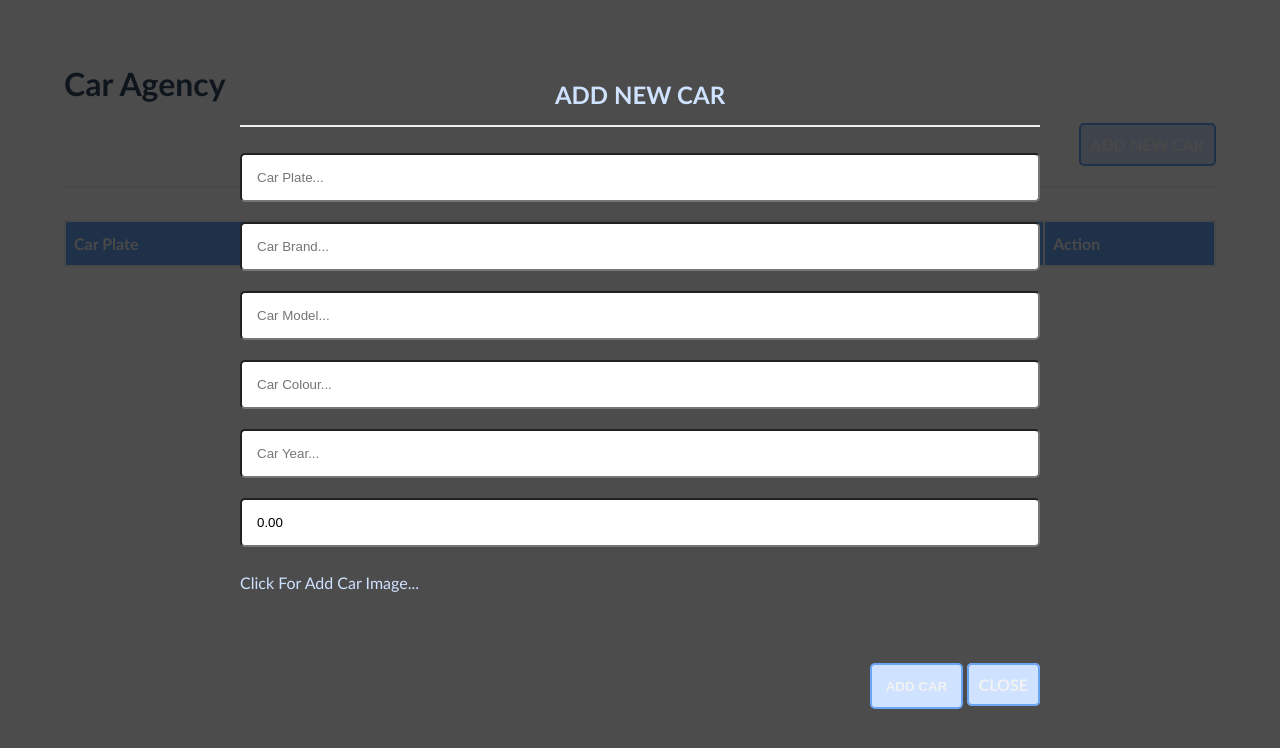
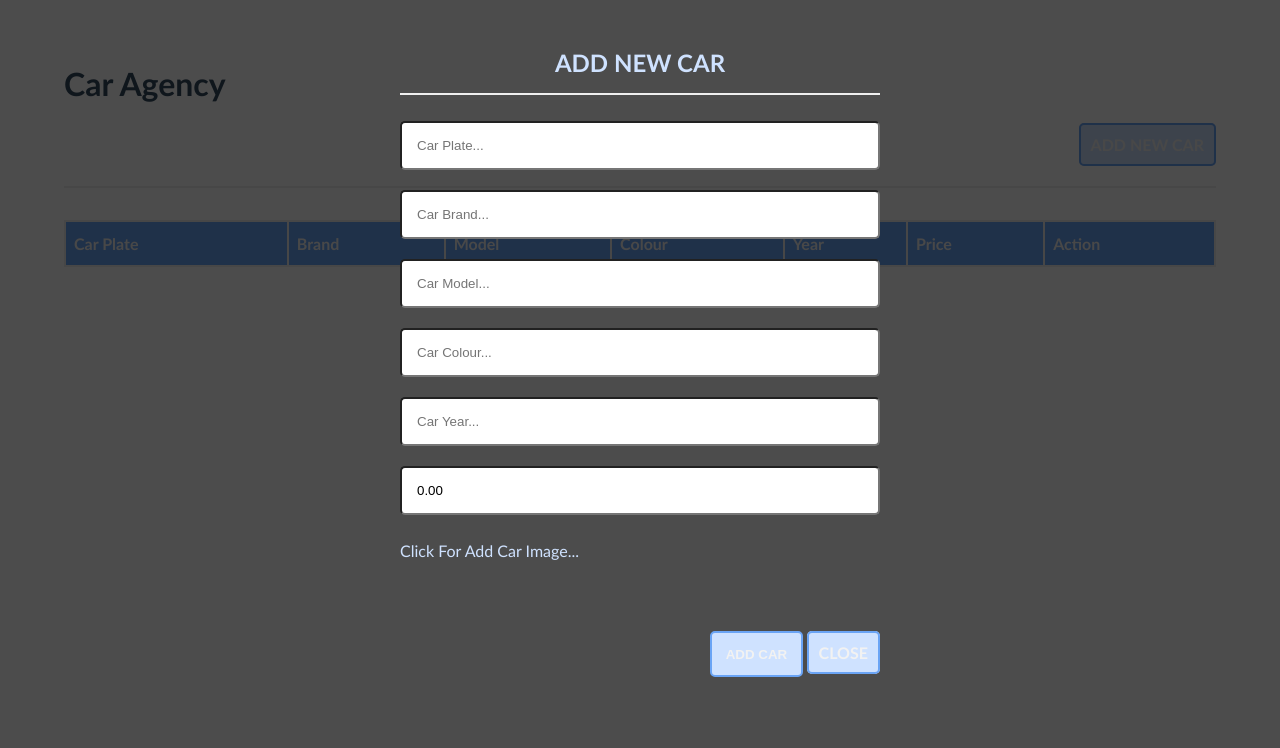
Before and after one commit to iTrukzy/Crud-Cars, a plain HTML site: page index.html in a window 1280 px wide. Both pictures are taken after a click on the element "ADD NEW CAR". Drawn offline with Linux system fonts and the light colour scheme.

Commit message:
initial new

```diff
--- a/css/main.css
+++ b/css/main.css
@@ -106,7 +106,7 @@ img {
 /* ========================================== form-body ================================== */
 .form-body {
     display: none;
-    padding: 5rem 15rem;
+    padding: 3rem 15rem;
     position: fixed;
     top: 0;
     bottom: 0;
@@ -115,6 +115,10 @@ img {
     text-align: center;
     background-color: rgba(0, 0, 0, 0.7);
     transition: left .25s ease-in, opacity .25s ease-in;
+}
+.form-contnet {
+    width: 60%;
+    margin: 0 auto;
 }
 .form-contnet h2 {
     color: var(--primary-color);
```
